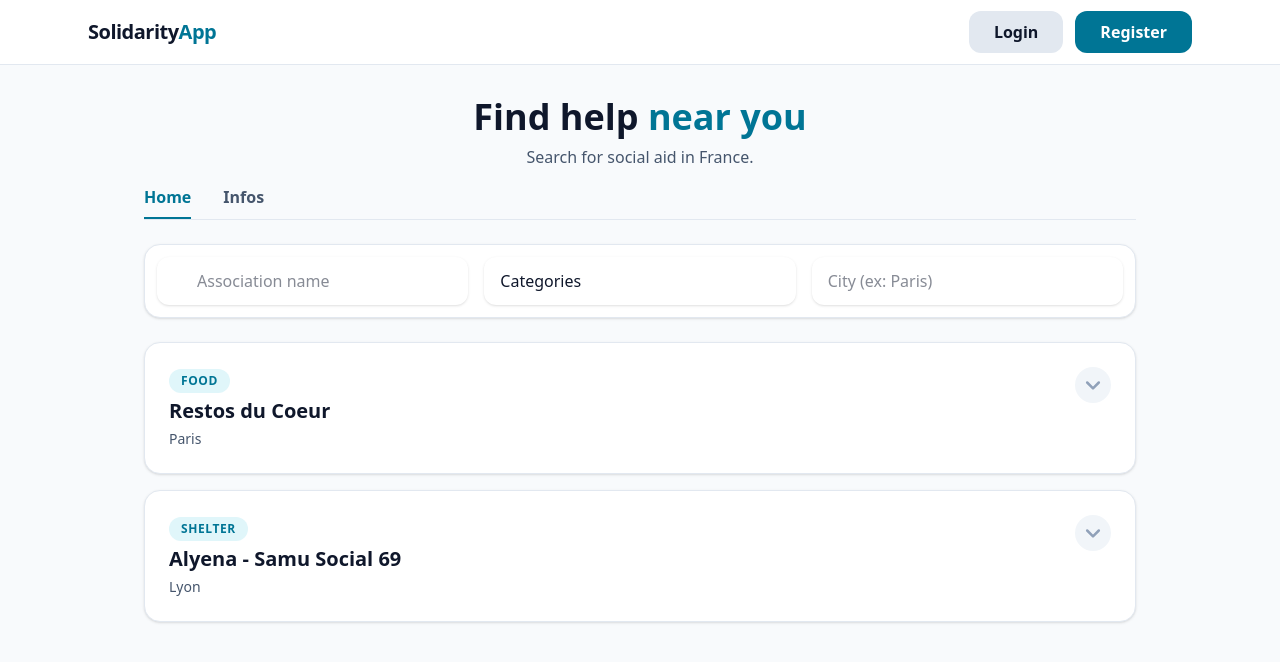
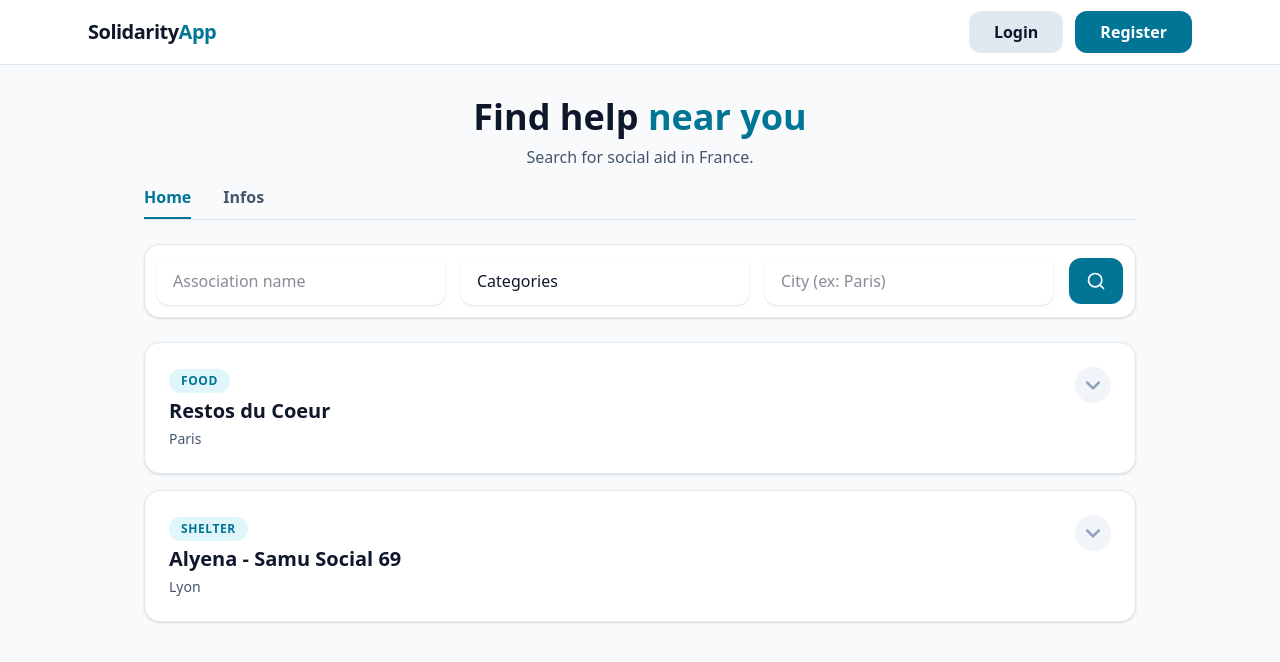
Before and after one commit to megumihfu/solidarity-app, a React (Vite) app in the folder front/: page / in a window 1280 px wide. Shown: the top 662 px of the page. Built offline with nearby package versions, Linux system fonts and the light colour scheme.

Commit message:
feat: added search UI button

```diff
--- a/front/package.json
+++ b/front/package.json
@@ -13,6 +13,7 @@
     "@tailwindcss/vite": "^4.1.18",
     "react": "^19.2.0",
     "react-dom": "^19.2.0",
+    "react-icons": "^5.5.0",
     "react-router-dom": "^7.13.0",
     "tailwindcss": "^4.1.18"
   },
--- a/front/src/components/associations/SearchBar.jsx
+++ b/front/src/components/associations/SearchBar.jsx
@@ -1,29 +1,28 @@
 import React from 'react';
+import Button from '../common/Button';
+import { FiSearch } from 'react-icons/fi';
 
-const SearchBar = ({ searchParams, setSearchParams }) => {
+const SearchBar = ({ searchParams, setSearchParams, onSearch }) => {
   const handleChange = (e) => {
     const { name, value } = e.target;
     setSearchParams(prev => ({ ...prev, [name]: value }));
   };
 
   return (
-    <div className="grid grid-cols-1 md:grid-cols-3 gap-4 p-3 rounded-2xl shadow-sm border border-[var(--border-subtle)] bg-[var(--bg-primary)]">
-
-      <div className="relative">
+    <div className="flex flex-col md:flex-row md:items-center gap-4 p-3 rounded-2xl shadow-sm border border-[var(--border-subtle)] bg-[var(--bg-primary)]">
       <input
         name="name"
         value={searchParams.name}
         onChange={handleChange}
         placeholder="Association name"
-          className="w-full px-4 py-3 pl-10 rounded-xl border-none shadow-sm focus:ring-2 focus:ring-[var(--accent-primary)] transition-all outline-none bg-[var(--bg-primary)] text-[var(--text-primary)]"
+        className="flex-1 px-4 py-3 rounded-xl border-none shadow-sm focus:ring-2 focus:ring-[var(--accent-primary)] transition-all outline-none bg-[var(--bg-primary)] text-[var(--text-primary)]"
       />
-      </div>
 
       <select
         name="tag"
         value={searchParams.tag}
         onChange={handleChange}
-        className="w-full px-4 py-3 rounded-xl border-none shadow-sm focus:ring-2 focus:ring-[var(--accent-primary)] outline-none appearance-none cursor-pointer bg-[var(--bg-primary)] text-[var(--text-primary)]"
+        className="flex-1 px-4 py-3 rounded-xl border-none shadow-sm focus:ring-2 focus:ring-[var(--accent-primary)] outline-none appearance-none cursor-pointer bg-[var(--bg-primary)] text-[var(--text-primary)]"
       >
         <option value="">Categories</option>
         <option value="FOOD">Food</option>
@@ -39,8 +38,16 @@ const SearchBar = ({ searchParams, setSearchParams }) => {
         value={searchParams.city}
         onChange={handleChange}
         placeholder="City (ex: Paris)"
-        className="w-full px-4 py-3 rounded-xl border-none shadow-sm focus:ring-2 focus:ring-[var(--accent-primary)] outline-none bg-[var(--bg-primary)] text-[var(--text-primary)]"
+        className="flex-1 px-4 py-3 rounded-xl border-none shadow-sm focus:ring-2 focus:ring-[var(--accent-primary)] outline-none bg-[var(--bg-primary)] text-[var(--text-primary)]"
       />
+
+      <Button
+        onClick={onSearch}
+        isPrimary={true}
+        className="px-4 py-3 flex items-center justify-center"
+      >
+        <FiSearch className="w-5 h-5 text-white" />
+      </Button>
     </div>
   );
 };
```
Also changed, not shown: 1 other file (tests, documents, lock files or other folders). Lines whose indentation alone changed are shown as unchanged.
